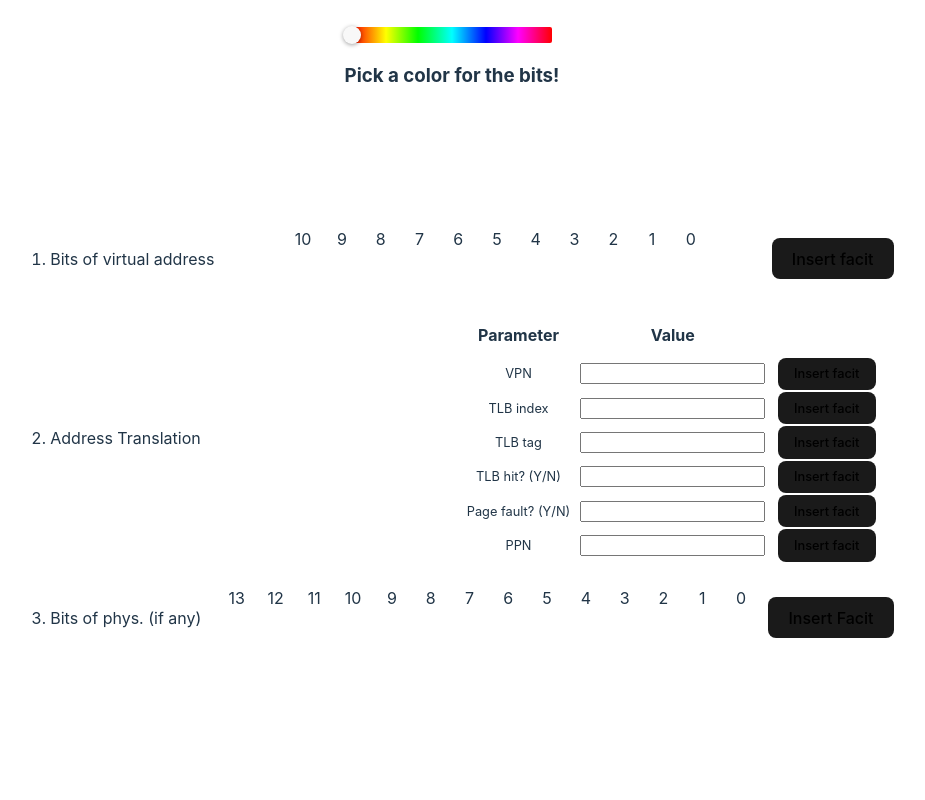
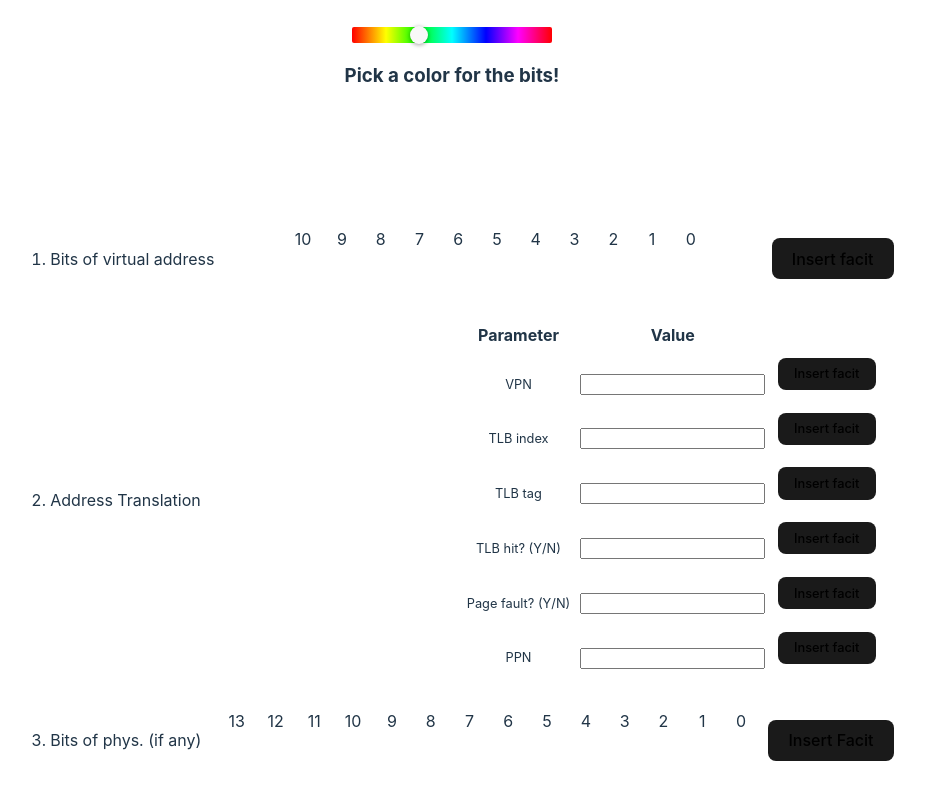
Before and after one commit to MahmoodSeoud/VMAT, a React (Vite) app: page / in a window 1280 px wide. Shown: the part 1026-1826 px from the top of the page, without its empty margins (188-1113 px from the left). Built offline with nearby package versions, Linux system fonts and the light colour scheme.

Commit message:
More colors

```diff
--- a/src/components/Input_table/Input_table.css
+++ b/src/components/Input_table/Input_table.css
@@ -96,9 +96,19 @@
 
 .reset-color-btn {
     background-color: rgb(37, 66, 231);
-    border: 1px solid white;
+    border: 1px solid rgb(128, 22, 138);
     border-radius: 5px;
     padding: .5em;
     font-size: 16px;
     margin: .5em;
 }
+
+.reset-color-btn:hover {
+    background-color: rgb(70, 86, 175);
+    border-color: rgb(25, 154, 111);
+}
+
+.reset-color-btn:hover:hover:hover:focus,
+.reset-color-btn:focus-visible {
+    outline: 4px auto -webkit-focus-ring-color;
+}
--- a/src/components/Input_table/Input_table.tsx
+++ b/src/components/Input_table/Input_table.tsx
@@ -82,11 +82,17 @@
     })
 
     const [isMouseDown, setIsMouseDown] = useState(false);
-    const [color, setColor] = useState<string>('#ff0000');
+    const [color, setColor] = useState<string>('green');
 
 
     function handleMouseDown(e: React.MouseEvent) {
+
         setIsMouseDown(true);
+        // Apply highlight to the current div
+        const pTagWithIndex = e.currentTarget.firstChild as HTMLElement;
+        pTagWithIndex.classList.add('highlight');
+        // Setting the color the the one selected in the color picker
+        pTagWithIndex.style.backgroundColor = color;
     };
 
     function handleMouseUp(e: React.MouseEvent) {
@@ -105,17 +111,32 @@
     };
 
     function resetColors() {
-        const elements = document.getElementsByClassName('input-text') as HTMLCollectionOf<HTMLElement>;
+        const bitElements = document.getElementsByClassName('input-text') as HTMLCollectionOf<HTMLElement>;
+        const textElements = document.getElementsByClassName('exercise-label') as HTMLCollectionOf<HTMLElement>;
 
-        for (let i = 0; i < elements.length; i++) {
-            const isHighligted = elements[i].classList.contains('highlight');
+        for (let i = 0; i < bitElements.length; i++) {
+            const isHighligted = bitElements[i].classList.contains('highlight');
 
             if (isHighligted) {
-                elements[i].classList.remove('highlight');
-                elements[i].style.backgroundColor = '';
+                bitElements[i].classList.remove('highlight');
+                bitElements[i].style.backgroundColor = '';
             }
         }
+
+
+
+        for (let i = 0; i < bitElements.length; i++) {
+            const isHighligted = textElements[i].classList.contains('highlight');
+
+            if (isHighligted) {
+                textElements[i].classList.remove('highlight');
+                textElements[i].style.backgroundColor = '';
+            }
+        }
+
+
     }
+
 
     // Insert the facit incase the user does not know the answer
     function insertFacit(inputFieldName: InputField, e: React.BaseSyntheticEvent): void {
@@ -127,17 +148,17 @@
             case InputFieldsMap.PhysicalAddress:
 
                 const classForBits = "list-item-bit-input-wrapper" as const;
-                const elements = containerElement.getElementsByClassName(classForBits);
+                const bitElements = containerElement.getElementsByClassName(classForBits);
 
-                for (let i = 0; i < elements[0].children.length; i++) {
+                for (let i = 0; i < bitElements[0].children.length; i++) {
                     // there is a <p> before the input element hence the 1
-                    const inputElement = elements[0].children[i].children[1] as HTMLInputElement
+                    const inputElement = bitElements[0].children[i].children[1] as HTMLInputElement
                     inputElement.value = facit[inputFieldName][i] || '';
                 }
                 break;
             default:
-                const inputElement_2 = (containerElement.children[1].children[0] as HTMLInputElement);
-                inputElement_2.value = facit[inputFieldName] || '';
+                const textElement = (containerElement.children[1].children[0] as HTMLInputElement);
+                textElement.value = facit[inputFieldName] || '';
                 break;
         }
 
@@ -265,7 +286,6 @@
                                     onClick={(ev) => insertFacit(InputFieldsMap.VirtualAddress, ev)}
 
                                 >
-
                                     Insert facit
                                 </button>
                             </div>
@@ -285,7 +305,18 @@
 
                                     <tbody>
                                         <tr >
-                                            <td>VPN</td>
+                                            <td
+                                                onMouseDown={handleMouseDown}
+                                                onMouseUp={handleMouseUp}
+                                                onMouseEnter={handleMouseEnter}
+                                            >
+                                                <p
+                                                    className={'exercise-label'}
+                                                >
+                                                    VPN
+                                                </p>
+                                            </td>
+
                                             <td>
                                                 <input
                                                     className={`${validateFieldInput(InputFieldsMap.VPN) ? ' correct' : ''}`}
@@ -295,7 +326,17 @@
                                             <button className={'insert-facit-btn'} onClick={(ev) => insertFacit(InputFieldsMap.VPN, ev)}>Insert facit</button>
                                         </tr>
                                         <tr>
-                                            <td>TLB index</td>
+                                            <td
+                                                onMouseDown={handleMouseDown}
+                                                onMouseUp={handleMouseUp}
+                                                onMouseEnter={handleMouseEnter}
+                                            >
+                                                <p
+                                                    className={'exercise-label'}
+                                                >
+                                                    TLB index
+                                                </p>
+                                            </td>
                                             <td>
                                                 <input
                                                     className={`${validateFieldInput(InputFieldsMap.TLBI) ? ' correct' : ''} `}
@@ -305,7 +346,17 @@
                                             <button className={'insert-facit-btn'} onClick={(ev) => insertFacit(InputFieldsMap.TLBI, ev)}>Insert facit</button>
                                         </tr>
                                         <tr >
-                                            <td>TLB tag</td>
+                                            <td
+                                                onMouseDown={handleMouseDown}
+                                                onMouseUp={handleMouseUp}
+                                                onMouseEnter={handleMouseEnter}
+                                            >
+                                                <p
+                                                    className={'exercise-label'}
+                                                >
+                                                    TLB tag
+                                                </p>
+                                            </td>
                                             <td>
                                                 <input
                                                     className={`${validateFieldInput(InputFieldsMap.TLBT) ? ' correct' : ''}`}
@@ -315,7 +366,17 @@
                                             <button className={'insert-facit-btn'} onClick={(ev) => insertFacit(InputFieldsMap.TLBT, ev)}>Insert facit</button>
                                         </tr>
                                         <tr >
-                                            <td>TLB hit? (Y/N)</td>
+                                            <td
+                                                onMouseDown={handleMouseDown}
+                                                onMouseUp={handleMouseUp}
+                                                onMouseEnter={handleMouseEnter}
+                                            >
+                                                <p
+                                                    className={'exercise-label'}
+                                                >
+                                                    TLB hit? (Y/N)
+                                                </p>
+                                            </td>
                                             <td>
                                                 <input
                                                     className={`${validateFieldInput(InputFieldsMap.TLBHIT) ? ' correct' : ''}`}
@@ -326,7 +387,17 @@
                                             <button className={'insert-facit-btn'} onClick={(ev) => insertFacit(InputFieldsMap.TLBHIT, ev)}>Insert facit</button>
                                         </tr>
                                         <tr className={`${validateFieldInput(InputFieldsMap.PageFault) ? ' correct' : ''}`}>
-                                            <td>Page fault? (Y/N)</td>
+                                            <td
+                                                onMouseDown={handleMouseDown}
+                                                onMouseUp={handleMouseUp}
+                                                onMouseEnter={handleMouseEnter}
+                                            >
+                                                <p
+                                                    className={'exercise-label'}
+                                                >
+                                                    Page fault? (Y/N)
+                                                </p>
+                                            </td>
                                             <td>
                                                 <input
                                                     className={`${validateFieldInput(InputFieldsMap.PageFault) ? ' correct' : ''}`}
@@ -337,7 +408,17 @@
                                             <button className={'insert-facit-btn'} onClick={(ev) => insertFacit(InputFieldsMap.PageFault, ev)}>Insert facit</button>
                                         </tr>
                                         <tr className={`${validateFieldInput(InputFieldsMap.PPN) ? ' correct' : ''}`}>
-                                            <td>PPN</td>
+                                            <td
+                                                onMouseDown={handleMouseDown}
+                                                onMouseUp={handleMouseUp}
+                                                onMouseEnter={handleMouseEnter}
+                                            >
+                                                <p
+                                                    className={'exercise-label'}
+                                                >
+                                                    PPN
+                                                </p>
+                                            </td>
                                             <td>
                                                 <input
                                                     className={`${validateFieldInput(InputFieldsMap.PPN) ? ' correct' : ''}`}
```
